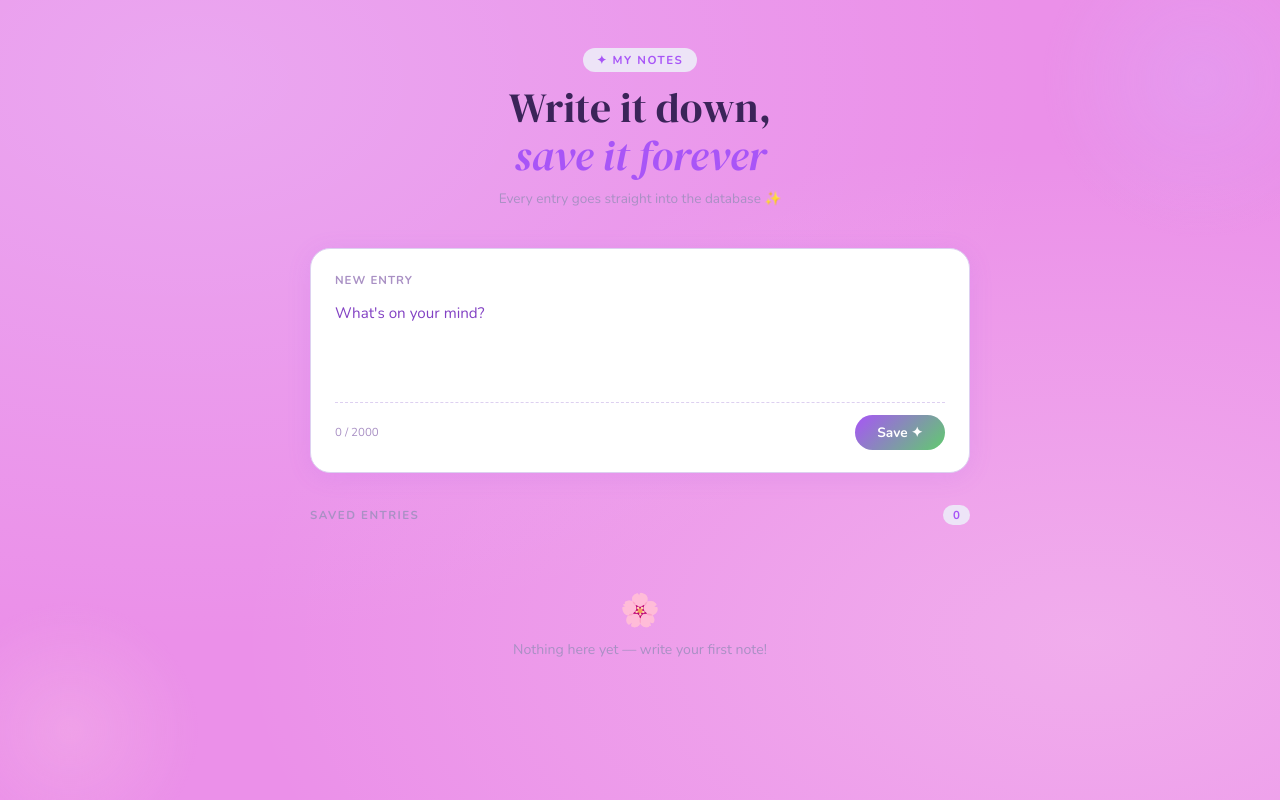
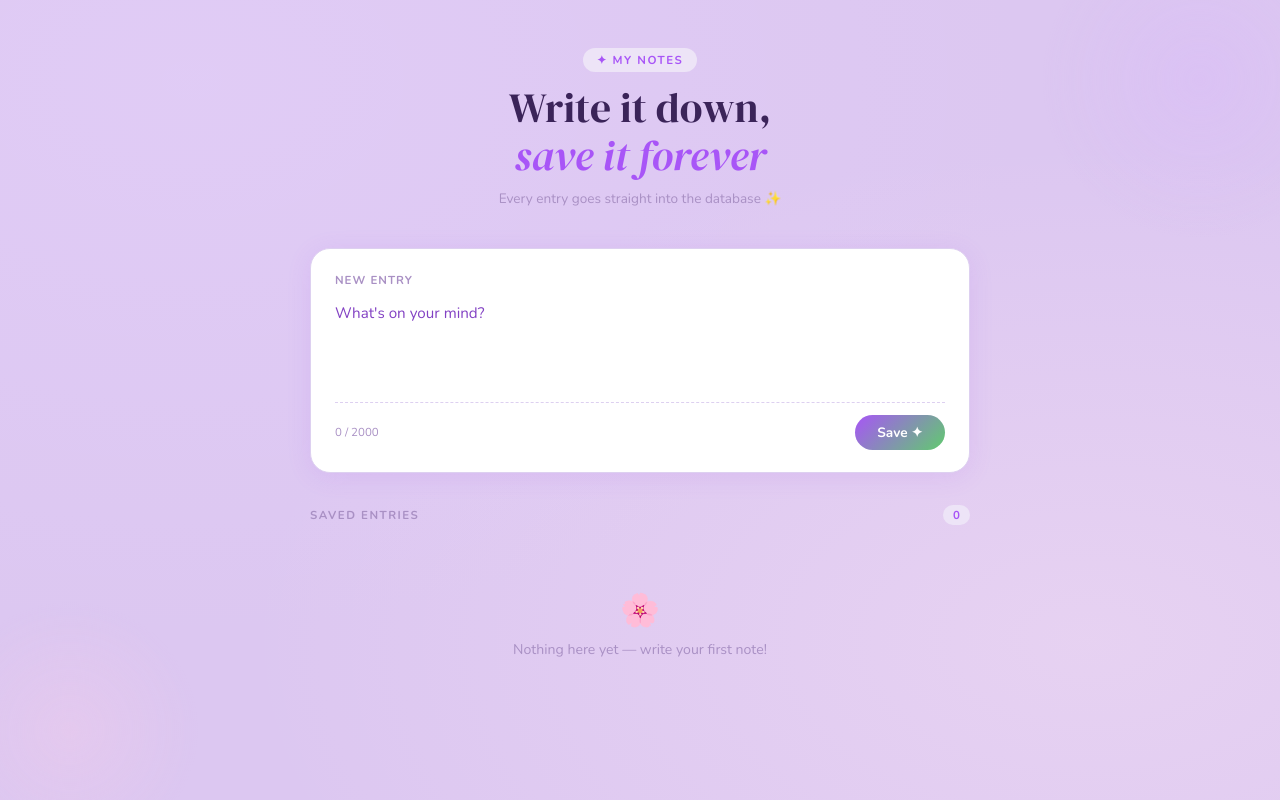
Before and after one commit to ViktoriaStefanova-fontys/Case-Study-1-web-pipeline, a Flask app: page / in a window 1280 px wide. Run offline with Flask 3, Linux system fonts and the light colour scheme; data that the repository does not hold is empty.

Commit message:
test pipeline 9

```diff
--- a/templates/index.html
+++ b/templates/index.html
@@ -9,7 +9,7 @@
     *, *::before, *::after { box-sizing: border-box; margin: 0; padding: 0; }
 
     :root {
-      --bg:          #eb90e9;
+      --bg:          #dcc7f1;
       --surface:     #ffffff;
       --border:      #ddd0f0;
       --accent:      #a855f7;
```
